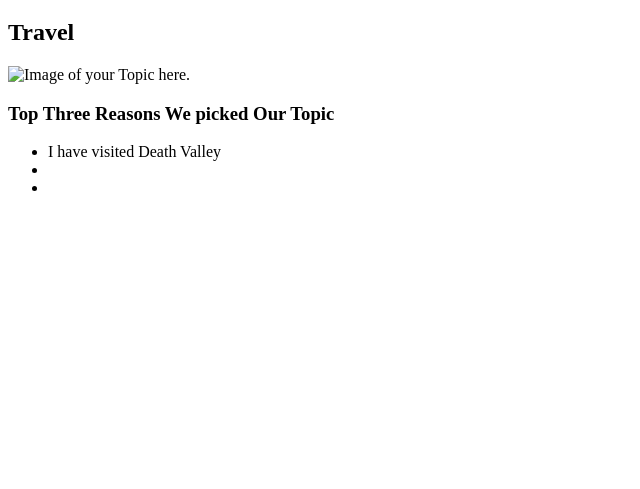
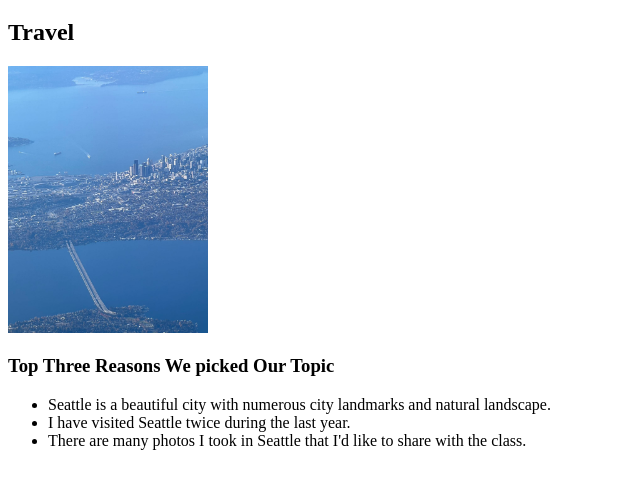
Before and after one commit to YuqingZ2000/539week2, a plain HTML site: page index.html in a window 1280 px wide. Shown: the part 131-620 px from the top of the page, without its empty margins (0-640 px from the left). Drawn offline with Linux system fonts and the light colour scheme.

Commit message:
Update index.html

```diff
--- a/index.html
+++ b/index.html
@@ -25,13 +25,13 @@
 
     <main>
         <h2>Travel</h2>
-        <img src = "yourPicHere" width="200" alt = "Image of your Topic here.">
+        <img src = "images/seattle_aerialview.jpg" width="200" alt = "A view of the city of Seattle from the plane">
 
         <h3>Top Three Reasons We picked Our Topic</h3>
         <ul>
-            <li>I have visited Death Valley </li>
-            <li></li>
-            <li></li>
+            <li>Seattle is a beautiful city with numerous city landmarks and natural landscape. </li>
+            <li>I have visited Seattle twice during the last year.</li>
+            <li>There are many photos I took in Seattle that I'd like to share with the class.</li>
         </ul>
     </main>
 
```
